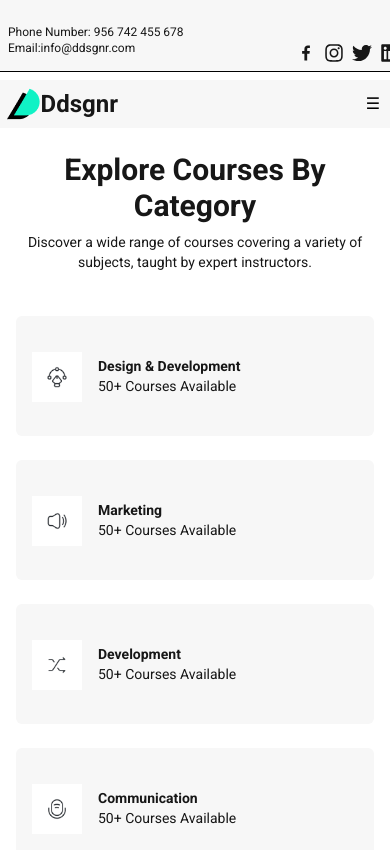
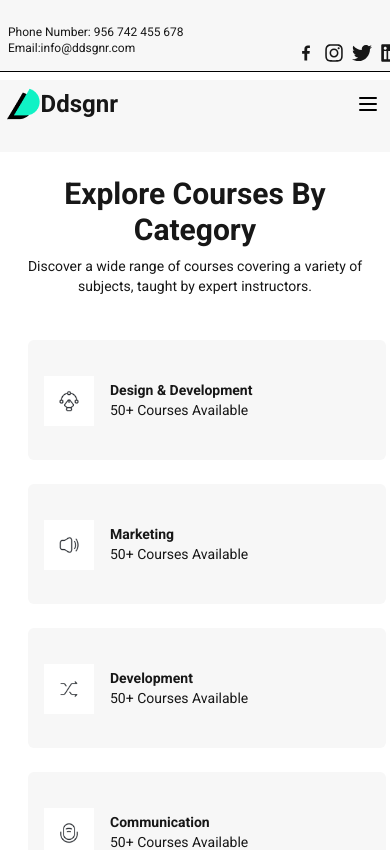
Before and after one commit to ridafatima05/figma-assingment-06, a Next.js app: page /services in a window 390 px wide. Shown: the top 850 px of the page. Built offline with nearby package versions, Linux system fonts and the light colour scheme.

Commit message:
second error resolved

```diff
--- a/src/app/about/page.tsx
+++ b/src/app/about/page.tsx
@@ -7,7 +7,7 @@ import { FaLinkedin } from "react-icons/fa";
 
 const About = () => {
   return (
-<div className="w-[428px] h-[1705px] flex flex-col justify-center items-center lg:h-auto lg:w-[1280px] bg-[#F7F7F7] lg:flex lg:justify-center lg:items-center lg:py-10">
+<div className="w-[428px] h-[1705px] flex flex-col justify-center items-center lg:ml-5 lg:h-auto lg:w-[1280px] bg-[#F7F7F7] lg:flex lg:justify-center lg:items-center lg:py-10">
       <div className="text-center max-w-screen-lg w-full px-6">
         <h1 className="text-4xl font-bold">Our Team</h1>
         <p className="text-sm mt-4">
--- a/src/app/achievements/page.tsx
+++ b/src/app/achievements/page.tsx
@@ -5,7 +5,7 @@ const Achievements = () => {
     <div className="lg:w-[1280px] lg:h-[488px] w-[428px] h-[390px] bg-[#FFFFFF]">
       <div>
         {/**first center div */}
-        <div className="lg:w-[1152px] lg:h-[264px] lg:mb-24 w-[380px] h-[355px] lg:ml-20 lg:flex lg:flex-col lg:justify-center text-center items-center lg:items-center">
+        <div className="lg:w-[1152px] lg:h-[264px] lg:mb-24 w-[380px] h-[355px] lg:ml-20 ml-6 lg:flex lg:flex-col lg:justify-center text-center items-center lg:items-center">
           <h1 className="sm:w-[380px] sm:h-[42px] font-bold text-4xl leading-[57.6px] mt-20 text-center custom-heading">
             Our Achievements
           </h1>
--- a/src/app/services/page.tsx
+++ b/src/app/services/page.tsx
@@ -4,7 +4,7 @@ import React from 'react'
 const CourseCategory = () => {
   return (
     <div className="w-full lg:w-[1280px] lg:h-auto h-auto lg:flex lg:flex-col flex flex-col px-4 lg:justify-between">
-      <div className="lg:flex lg:flex-col lg:justify-center lg:items-center lg:mt-20">
+      <div className="lg:flex lg:flex-col lg:justify-center justify-center items-center lg:items-center lg:mt-20">
         {/* Top Section */}
         <div className="w-full lg:w-[768px] h-auto lg:h-[109px] flex flex-col items-center">
           <h1 className="text-3xl font-bold mt-6 text-center w-full lg:w-[768px]">
@@ -16,7 +16,7 @@ const CourseCategory = () => {
         </div>
 
         {/* Grid Section for Course Boxes */}
-        <div className="mt-11 grid grid-cols-1 sm:grid-cols-2 lg:grid-cols-3 gap-6 w-full">
+        <div className="mt-11 grid grid-cols-1 sm:grid-cols-2 lg:grid-cols-3 gap-6 w-full lg:ml-0 ml-3">
           {/* 1st Box */}
           <div className="flex flex-row w-full h-[120px] bg-[#F7F7F7] p-4 rounded-md">
             <div className="flex items-center justify-center mt-5 w-[50px] h-[50px] bg-[#FFFFFF] mr-4">
--- a/src/components/header.tsx
+++ b/src/components/header.tsx
@@ -1,62 +1,144 @@
-import Image from 'next/image'
-import Link from 'next/link'
-import React from 'react'
+"use client"; // Ensure it's a client-side component
 
-const Header = () => {
+import React, { useState } from "react";
+import Image from "next/image";
+import Link from "next/link";
+
+const Header: React.FC = () => {
+  // State to toggle the mobile menu
+  const [isMenuOpen, setIsMenuOpen] = useState<boolean>(false);
+
+  // Function to toggle the mobile menu visibility
+  const toggleMenu = () => {
+    setIsMenuOpen(prev => !prev);
+    console.log("Menu toggled:", !isMenuOpen); // Debugging: Check state change
+  };
+
+  // Function to scroll smoothly to a section
+  const scrollToSection = (id: string) => {
+    const element = document.getElementById(id);
+    if (element) {
+      element.scrollIntoView({ behavior: "smooth", block: "start" });
+    }
+  };
+
   return (
-    <div className="flex flex-row lg:w-[1280px] lg:h-[72px] w-[428px] h-[72pz] bg-[#F7F7F7] lg:flex lg:items-center justify-between lg:justify-between  sm:px-7 lg:px-16">
-    <div className='w-[380px] h-[48px] lg:w-[1152px] lg:h-[44px] items-center justify-between flex'>
-    {/* Left side div */}
-    <div className="lg:flex lg:items-center lg:space-x-2 lg:ml-10 items-center flex ml-2 ">
+    <div className="flex flex-row lg:w-[1280px] lg:h-[72px] w-full h-[72px] bg-[#F7F7F7] lg:flex lg:items-center justify-between sm:px-7 lg:px-16 relative">
+      <div className="w-[380px] h-[48px] lg:w-[1152px] lg:h-[44px] items-center justify-between flex">
+        {/* Left side div (logo) */}
+        <div className="lg:flex lg:items-center lg:space-x-2 lg:ml-10 items-center flex ml-2">
           <Image
             src="/images/Frame.png"
             width={32.58}
             height={30.38}
-        alt="logo2"
+            alt="logo"
             className="transform translate-x-[-1px]"
           />
           <h1 className="font-bold text-2xl sm:text-3xl lg:text-4xl">Ddsgnr</h1>
         </div>
 
-    {/* Right side div */}
+        {/* Right side div (desktop menu and buttons) */}
         <div className="flex items-center space-x-4 px-3 bg-[#FFFFFF] sm:space-x-8 md:space-x-10 justify-between">
-      {/* Navigation Menu */}
-      <ul className="hidden sm:flex space-x-10 text-base sm:text-lg ">
-        <li className=' border-b border-black hover:text-[#10F2C5]'>
-          <Link href="/">Home</Link>
+          {/* Desktop Navigation Menu */}
+          <ul className="hidden sm:flex space-x-10 text-base sm:text-lg">
+            <li className="border-b border-black hover:text-[#10F2C5]">
+              <Link href="/" onClick={() => scrollToSection("home")}>Home</Link>
             </li>
-        <li className='hover:text-[#10F2C5]'>
-          <Link href="/courses">Courses</Link>
+            <li className="hover:text-[#10F2C5]">
+              <Link href="/courses" onClick={() => scrollToSection("courses")}>Courses</Link>
             </li>
-        <li className='hover:text-[#10F2C5]'>
-          <Link href="/services">Services</Link>
+            <li className="hover:text-[#10F2C5]">
+              <Link href="/services" onClick={() => scrollToSection("services")}>Services</Link>
             </li>
-        <li className='hover:text-[#10F2C5]'>
-          <Link href="/achievements">Achievement</Link>
+            <li className="hover:text-[#10F2C5]">
+              <Link href="/achievements" onClick={() => scrollToSection("achievements")}>Achievement</Link>
             </li>
-        <li className='hover:text-[#10F2C5]'>
-          <Link href="/about">About Us</Link>
+            <li className="hover:text-[#10F2C5]">
+              <Link href="/about" onClick={() => scrollToSection("about")}>About Us</Link>
             </li>
-        <li className='hover:text-[#10F2C5]'>
-          <Link href="/testimonial">Testimonial</Link>
+            <li className="hover:text-[#10F2C5]">
+              <Link href="/testimonial" onClick={() => scrollToSection("testimonial")}>Testimonial</Link>
             </li>
-
           </ul>
 
-      {/* Login and Sign Up Buttons */}
-      <div className="lg:block hidden items-center space-x-4 justify-end ">
-        <button className="border border-black bg-[#FFFFFF] hover:bg-[#000000] hover:text-[#FFFFFF] rounded-md px-4 py-2 w-[80px] h-[40px]">Login</button>
-        <button className="px-4 py-2  border  border-black rounded-md bg-black text-white hover:bg-[#FFFFFF] hover:text-[#000000] w-[95px] h-[40px]">Sign Up</button>
+          {/* Desktop Buttons */}
+          <div className="lg:block hidden items-center space-x-4 justify-end">
+            <button className="border border-black bg-[#FFFFFF] hover:bg-[#000000] hover:text-[#FFFFFF] rounded-md px-4 py-2 w-[80px] h-[40px]">
+              Login
+            </button>
+            <button className="px-4 py-2 border border-black rounded-md bg-black text-white hover:bg-[#FFFFFF] hover:text-[#000000] w-[95px] h-[40px]">
+              Sign Up
+            </button>
           </div>
         </div>
 
-    {/* responsive */}
+        {/* Hamburger Button for Mobile */}
         <div className="sm:hidden flex items-center">
-      <button className="text-black">☰</button>
+          <button onClick={toggleMenu} className="text-black">
+            {isMenuOpen ? (
+              // Close Icon (X)
+              <svg
+                xmlns="http://www.w3.org/2000/svg"
+                fill="none"
+                viewBox="0 0 24 24"
+                stroke="currentColor"
+                className="w-6 h-6"
+              >
+                <path
+                  strokeLinecap="round"
+                  strokeLinejoin="round"
+                  strokeWidth="2"
+                  d="M6 18L18 6M6 6l12 12"
+                />
+              </svg>
+            ) : (
+              // Open Icon (hamburger)
+              <svg
+                xmlns="http://www.w3.org/2000/svg"
+                fill="none"
+                viewBox="0 0 24 24"
+                stroke="currentColor"
+                className="w-6 h-6"
+              >
+                <path
+                  strokeLinecap="round"
+                  strokeLinejoin="round"
+                  strokeWidth="2"
+                  d="M4 6h16M4 12h16M4 18h16"
+                />
+              </svg>
+            )}
+          </button>
         </div>
       </div>
+
+      {/* Mobile Menu */}
+      {isMenuOpen && (
+        <div className="sm:hidden flex flex-col items-center bg-white w-full fixed top-[72px] left-0 py-4 space-y-4 z-50">
+          <ul className="space-y-4 text-lg">
+            <li>
+              <Link href="/" onClick={() => { scrollToSection("home"); setIsMenuOpen(false); }}>Home</Link>
+            </li>
+            <li>
+              <Link href="/courses" onClick={() => { scrollToSection("courses"); setIsMenuOpen(false); }}>Courses</Link>
+            </li>
+            <li>
+              <Link href="/services" onClick={() => { scrollToSection("services"); setIsMenuOpen(false); }}>Services</Link>
+            </li>
+            <li>
+              <Link href="/achievements" onClick={() => { scrollToSection("achievements"); setIsMenuOpen(false); }}>Achievement</Link>
+            </li>
+            <li>
+              <Link href="/about" onClick={() => { scrollToSection("about"); setIsMenuOpen(false); }}>About Us</Link>
+            </li>
+            <li>
+              <Link href="/testimonial" onClick={() => { scrollToSection("testimonial"); setIsMenuOpen(false); }}>Testimonial</Link>
+            </li>
+          </ul>
         </div>
-  )
-}
+      )}
+    </div>
+  );
+};
 
-export default Header
+export default Header;
```
Lines whose indentation alone changed are shown as unchanged.
